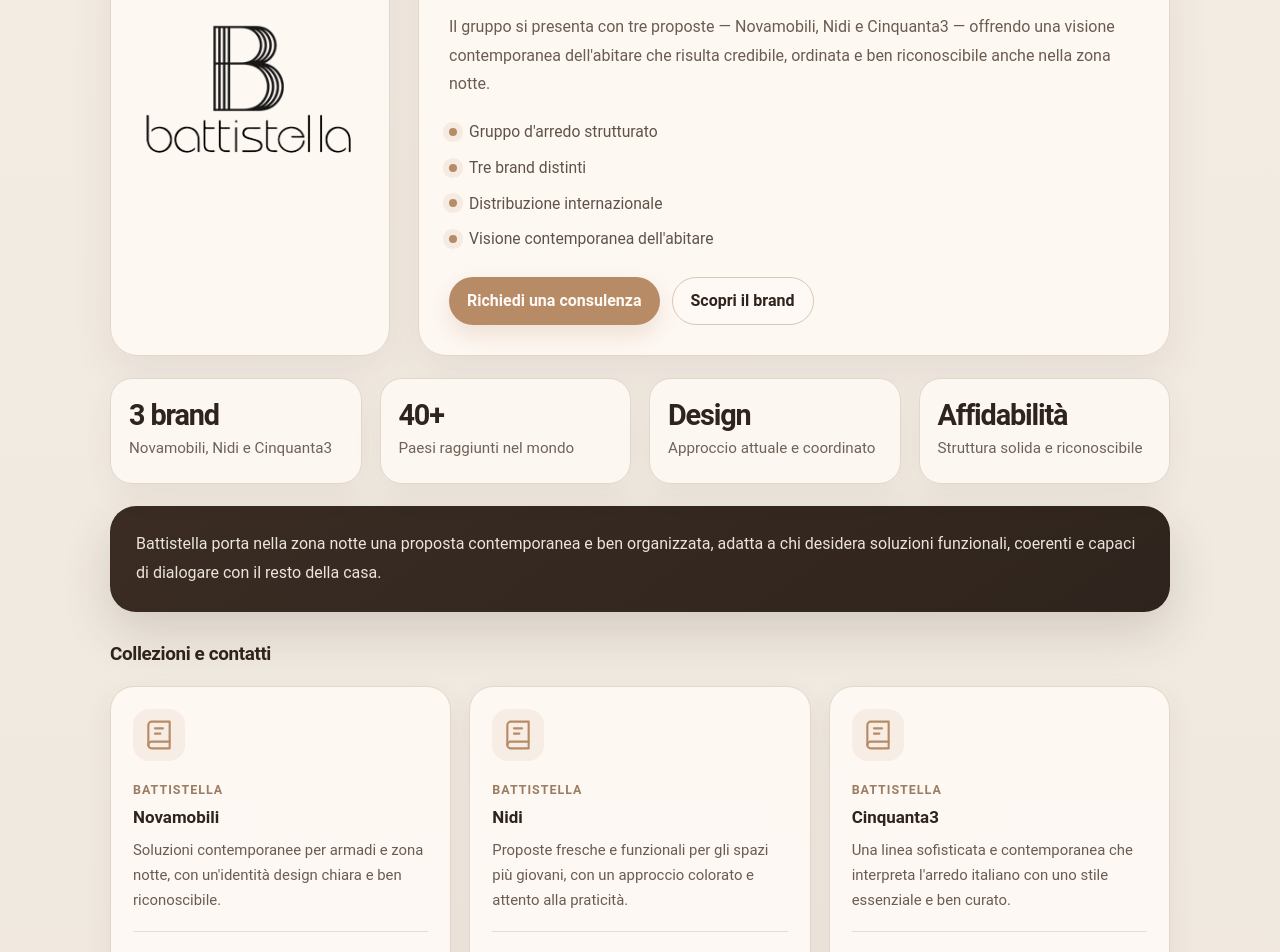
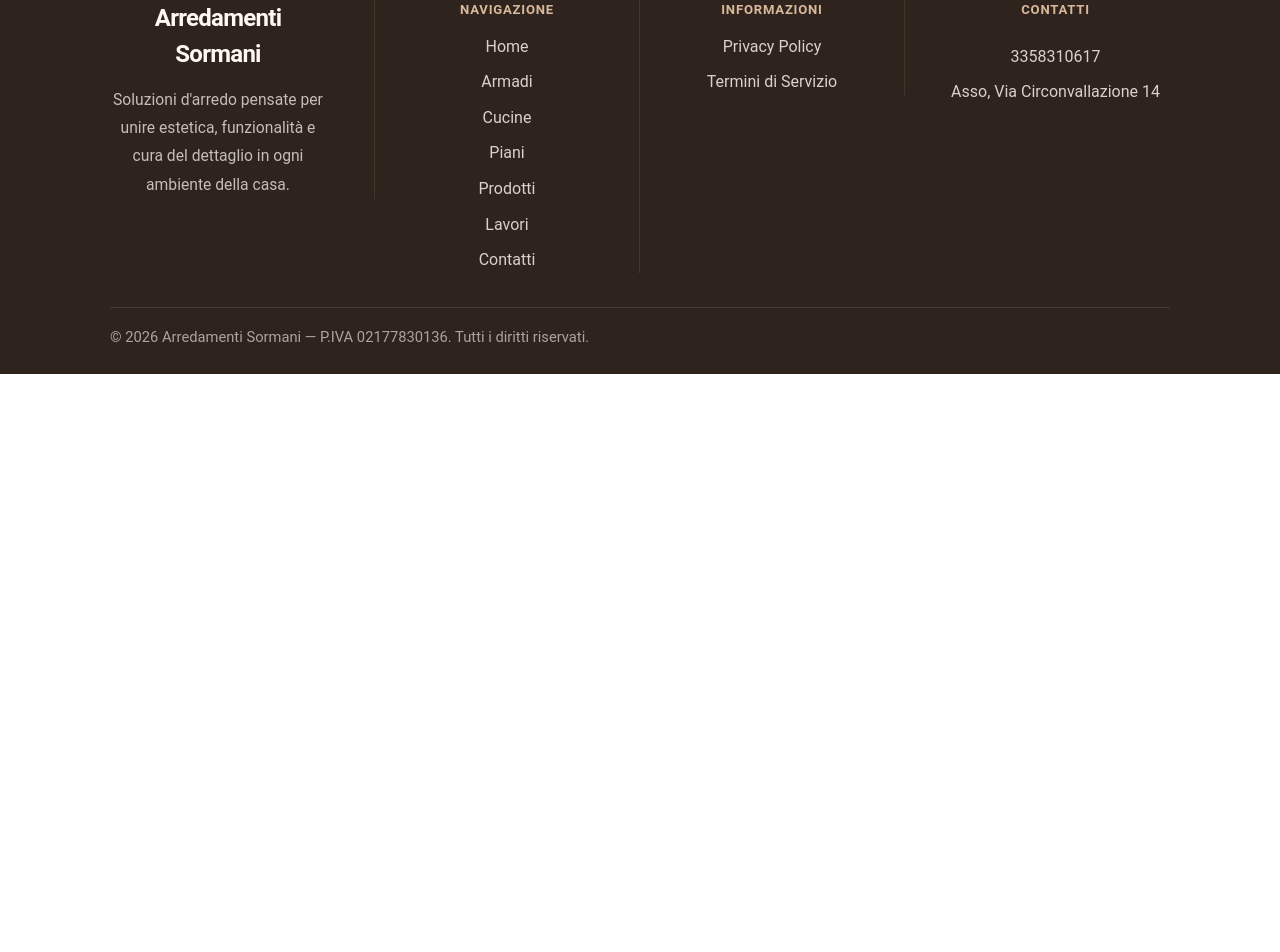
Before and after one commit to sorma/ArredamentiSormani, a Next.js app: page /armadi in a window 1280 px wide. Shown: the part 1740-2692 px from the top of the page. After the commit the page ends 2114 px from the top, so only its background shows below. Built offline with nearby package versions, Linux system fonts and the light colour scheme.

Commit message:
Rimozione Battistella

```diff
--- a/src/app/armadi/page.js
+++ b/src/app/armadi/page.js
@@ -92,63 +92,6 @@ export default function ArmadiPage() {
           titolo: 'Richiedi il catalogo',
           descrizione:
             'Passa in showroom o contattaci per ricevere il catalogo aggiornato e scoprire tutte le finiture disponibili.',
-          link: '/contatti',
-          esterno: false,
-          icona: 'contatti',
-        },
-      ],
-    },
-    {
-      nome: 'Battistella',
-      logo: '/images/Battistella.webp',
-      alt: 'Logo Battistella',
-      testo1:
-        "Battistella Company rappresenta una realtà strutturata dell'arredo italiano, con un approccio progettuale articolato in più brand e una presenza internazionale consolidata.",
-      testo2:
-        'Il gruppo si presenta con tre proposte — Novamobili, Nidi e Cinquanta3 — offrendo una visione contemporanea dell\'abitare che risulta credibile, ordinata e ben riconoscibile anche nella zona notte.',
-      punti: [
-        "Gruppo d'arredo strutturato",
-        'Tre brand distinti',
-        'Distribuzione internazionale',
-        "Visione contemporanea dell'abitare",
-      ],
-      stats: [
-        { valore: '3 brand', label: 'Novamobili, Nidi e Cinquanta3' },
-        { valore: '40+', label: 'Paesi raggiunti nel mondo' },
-        { valore: 'Design', label: 'Approccio attuale e coordinato' },
-        { valore: 'Affidabilità', label: 'Struttura solida e riconoscibile' },
-      ],
-      nota: "Battistella porta nella zona notte una proposta contemporanea e ben organizzata, adatta a chi desidera soluzioni funzionali, coerenti e capaci di dialogare con il resto della casa.",
-      linkBrand: 'https://www.battistellacompany.it/it/brand',
-      cataloghi: [
-        {
-          titolo: 'Novamobili',
-          descrizione:
-            "Soluzioni contemporanee per armadi e zona notte, con un'identità design chiara e ben riconoscibile.",
-          link: 'https://www.novamobili.it',
-          esterno: true,
-          icona: 'catalogo',
-        },
-        {
-          titolo: 'Nidi',
-          descrizione:
-            'Proposte fresche e funzionali per gli spazi più giovani, con un approccio colorato e attento alla praticità.',
-          link: 'https://www.nidi.it',
-          esterno: true,
-          icona: 'catalogo',
-        },
-        {
-          titolo: 'Cinquanta3',
-          descrizione:
-            "Una linea sofisticata e contemporanea che interpreta l'arredo italiano con uno stile essenziale e ben curato.",
-          link: 'https://www.cinquanta3.it',
-          esterno: true,
-          icona: 'catalogo',
-        },
-        {
-          titolo: 'Richiedi informazioni',
-          descrizione:
-            'Contattaci per ricevere materiali aggiornati, scoprire le finiture disponibili e avviare un progetto personalizzato.',
           link: '/contatti',
           esterno: false,
           icona: 'contatti',
--- a/src/app/prodotti/page.js
+++ b/src/app/prodotti/page.js
@@ -34,7 +34,6 @@ export default function ProdottiPage() {
       cta: 'Scopri gli armadi',
       brands: [
         { nome: 'Elli', logo: '/images/Elli.webp' },
-        { nome: 'Battistella', logo: '/images/Battistella.webp' },
       ],
     },
     {
```
